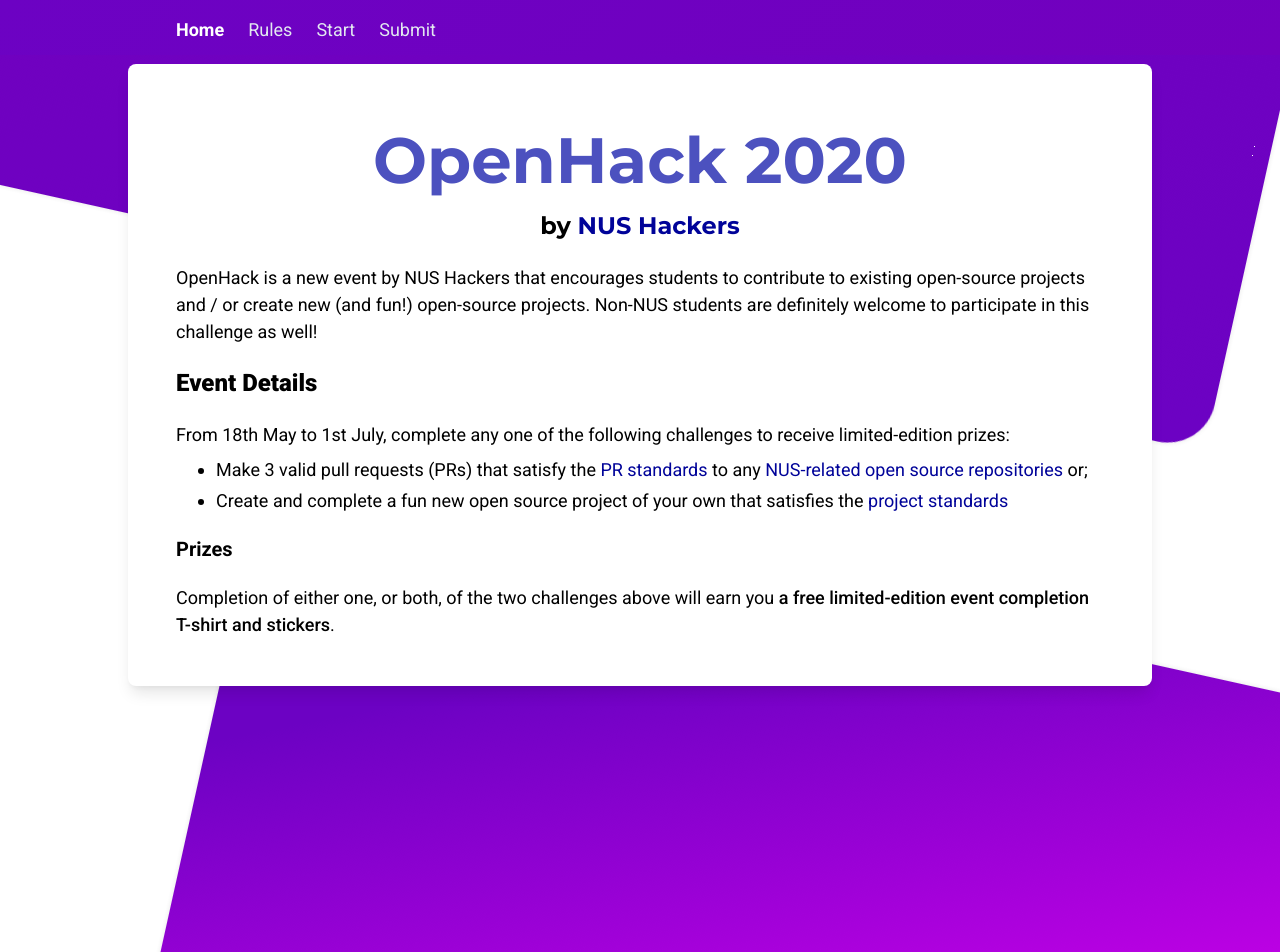
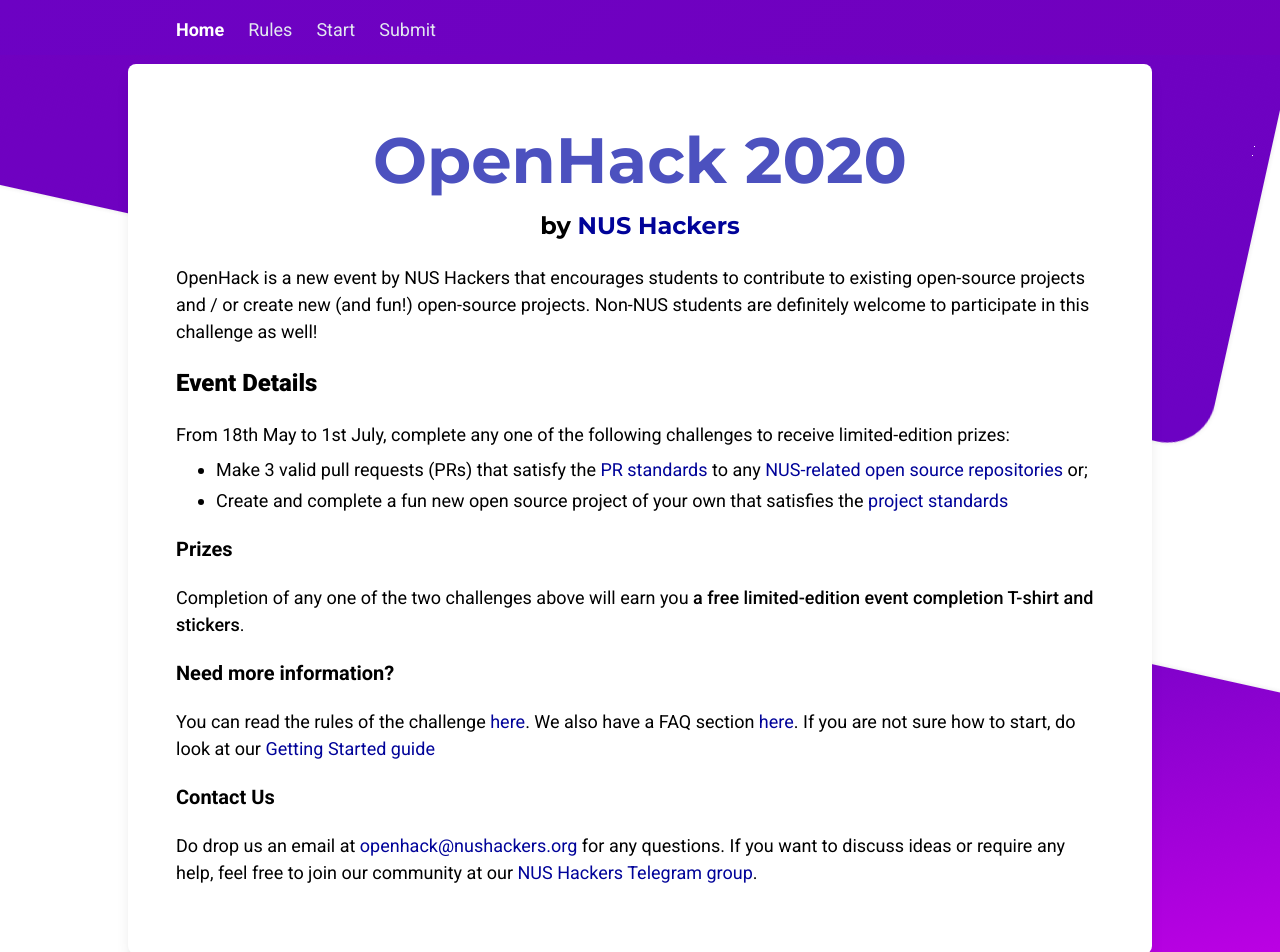
Before and after one commit to nushackers/openhack, a Next.js app: page / in a window 1280 px wide. Shown: the top 952 px of the page. Before the commit the page ends 800 px from the top, so only its background shows below. Built offline with nearby package versions, Linux system fonts and the light colour scheme.

Commit message:
Summarise index

```diff
--- a/pages/index.js
+++ b/pages/index.js
@@ -38,12 +38,47 @@
       </li>
     </ol>
     <h3 className="lg:text-xl">Prizes</h3>
-    <Text className="mt-5">
-      Completion of either one, or both, of the two challenges above will earn
-      you{" "}
+    <Text className="my-5">
+      Completion of any one of the two challenges above will earn you{" "}
       <span className="font-medium">
         a free limited-edition event completion T-shirt and stickers
       </span>
+      .
+    </Text>
+    <h3 className="lg:text-xl">Need more information?</h3>
+    <Text className="my-5">
+      You can read the rules of the challenge{" "}
+      <Link href="/rules">
+        <a>here</a>
+      </Link>
+      . We also have a FAQ section{" "}
+      <Link href="/rules#faq">
+        <a>here</a>
+      </Link>
+      . If you are not sure how to start, do look at our{" "}
+      <Link href="/start">
+        <a>Getting Started guide</a>
+      </Link>
+    </Text>
+    <h3 className="lg:text-xl">Contact Us</h3>
+    <Text className="my-5">
+      Do drop us an email at{" "}
+      <a
+        target="_blank"
+        href="mailto:openhack@nushackers.org"
+        rel="noopener noreferrer"
+      >
+        openhack@nushackers.org
+      </a>{" "}
+      for any questions. If you want to discuss ideas or require any help, feel
+      free to join our community at our{" "}
+      <a
+        target="_blank"
+        href="https://t.me/nushackers_chat"
+        rel="noopener noreferrer"
+      >
+        NUS Hackers Telegram group
+      </a>
       .
     </Text>
   </Page>
--- a/pages/rules.js
+++ b/pages/rules.js
@@ -103,7 +103,7 @@
         Hardware hacks &mdash; you can upload your schematics, CAD files and the
         like. A video of the working project would be great!
       </li>
-      <li className="ml-5 my-1">
+      <li id="faq" className="ml-5 my-1">
         Project must be self-initiated, and you cannot submit your work for
         other commitments (e.g. work done for Orbital, CS2103, CS3281/82 and
         other modules is <span className="font-medium">not</span> acceptable)
```
